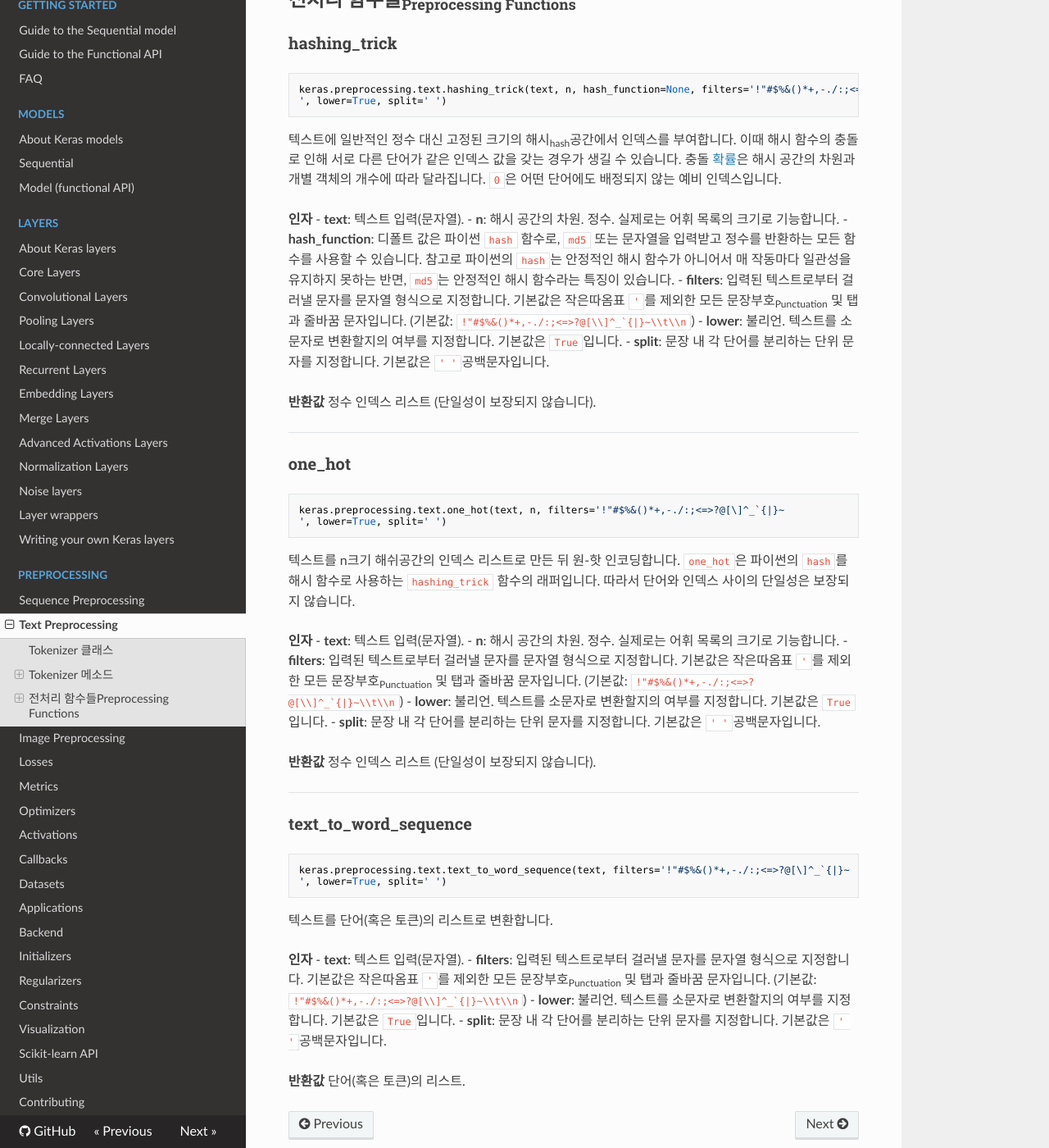
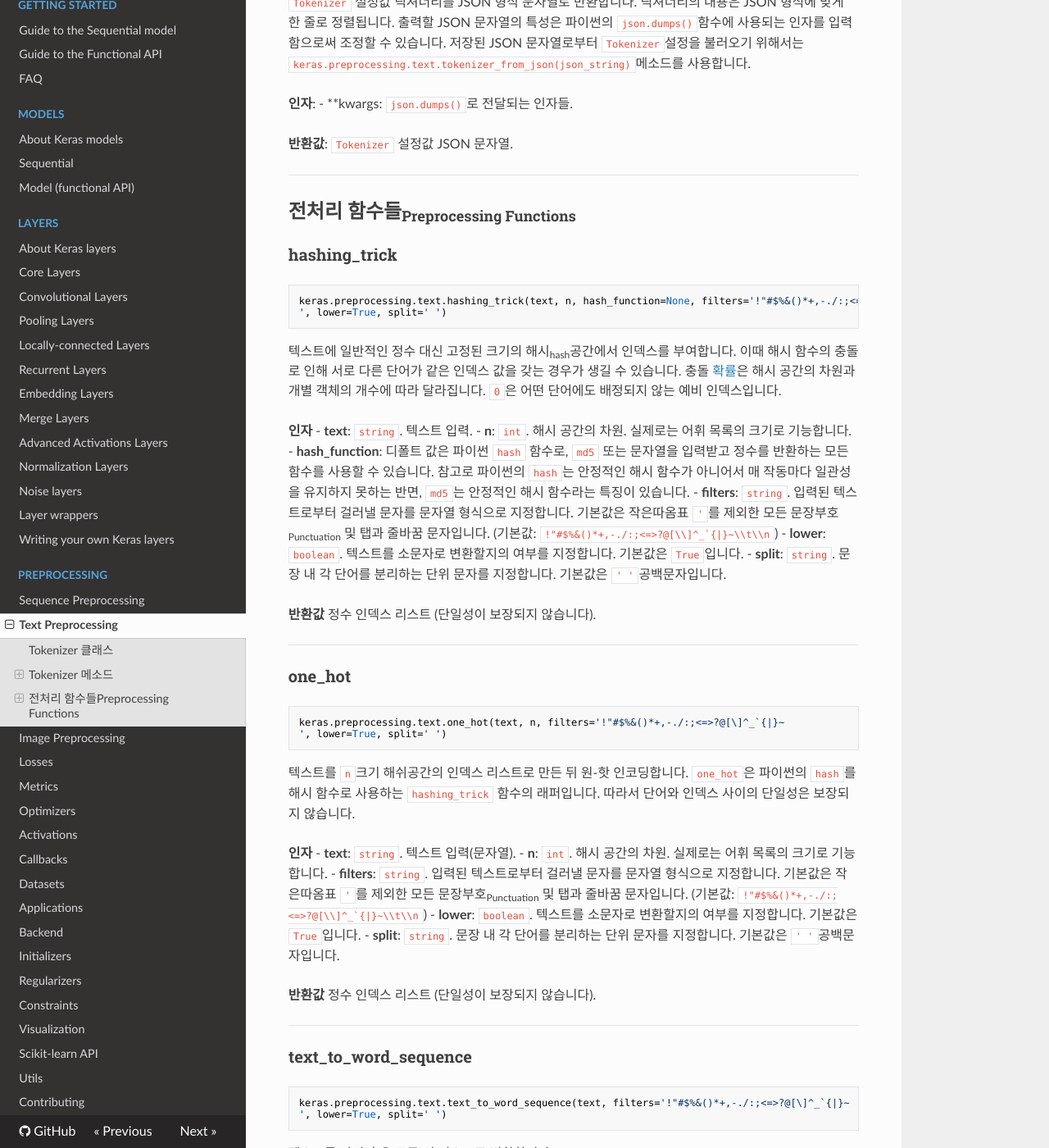
Before and after one commit to keras-team/keras-docs-ko, an MkDocs documentation site: the page built from sources/preprocessing/text.md, in a window 1280 px wide and 1400 px high, scrolled down 4707 px. Shown: the whole window at 82% size. Built offline with MkDocs 1.6.1, drawn with Linux system fonts in a browser that asks for light colours; nearby versions of some CDN libraries; some of the changed text lies outside the part shown.

Commit message:
Update text.md
- Changed data type description from translated words to highlighted codes, such as `int`, `float` ...
- Inserted separation lines between each couple of methods in order to make the document's style correspond to that of 'Image Preprocessing' document.

````diff
--- a/sources/preprocessing/text.md
+++ b/sources/preprocessing/text.md
@@ -12,12 +12,12 @@ keras.preprocessing.text.Tokenizer(num_words=None, filters='!"#$%&()*+,-./:;<=>?
 
 __인자<sub>Arguments</sub>__
 
-- __num_words__: 사용할 단어 개수의 최대값. 가장 빈번하게 사용되는 `num_words`개의 단어만 보존합니다. `0`은 어떤 단어에도 배정되지 않는 예비 인덱스 값이기 때문에, 입력된 말뭉치 가운데 실제로 보존되는 단어의 갯수는 `num_words-1`개가 됩니다.
-- __filters__: 입력된 텍스트로부터 걸러낼 문자를 문자열<sub>String</sub>형식으로 지정합니다. 기본값은 작은따옴표 `'`를 제외한 모든 문장부호<sub>Punctuation</sub> 및 탭과 줄바꿈 문자입니다.
-- __lower__: 불리언. 텍스트를 소문자로 변환할지의 여부를 지정합니다. 기본값은 `True`입니다.
-- __split__: 문장 내 각 단어를 분리하는 단위 문자를 지정합니다. 기본값은 `' '`공백문자입니다.
-- __char_level__: 참인 경우 단어 대신 `a, z, 0, 9`와 같은 각각의 문자를 별개의 토큰으로 처리합니다.
-- __oov_token__: 생성한 단어 인덱스`word_index`에 없는 단어를 대체하기 위한 문자열을 지정합니다 (예: `<UNK>`). 기본값은 `None`이며, 지정된 경우 목록 생성시 인덱스에 추가되어 이후 `text_to_sequence` 처리를 할 때 미등록 단어를 대체합니다.
+- __num_words__: `int`. 사용할 단어 개수의 최대값. 가장 빈번하게 사용되는 `num_words`개의 단어만 보존합니다. `0`은 어떤 단어에도 배정되지 않는 예비 인덱스 값이기 때문에, 입력된 말뭉치 가운데 실제로 보존되는 단어의 갯수는 `num_words-1`개가 됩니다.
+- __filters__: `string`. 입력된 텍스트로부터 걸러낼 문자를 지정합니다. 기본값은 작은따옴표 `'`를 제외한 모든 문장부호<sub>Punctuation</sub> 및 탭과 줄바꿈 문자입니다.
+- __lower__: `boolean`. 텍스트를 소문자로 변환할지의 여부를 지정합니다. 기본값은 `True`입니다.
+- __split__: `string`. 문장 내 각 단어를 분리하는 단위 문자를 지정합니다. 기본값은 `' '`공백문자입니다.
+- __char_level__: `boolean`. 참인 경우 단어 대신 `a, z, 0, 9`와 같은 각각의 문자를 별개의 토큰으로 처리합니다.
+- __oov_token__: `string`. 생성한 단어 인덱스`word_index`에 없는 단어를 대체하기 위한 문자열을 지정합니다 (예: `<UNK>`). 기본값은 `None`이며, 지정된 경우 목록 생성시 인덱스에 추가되어 이후 `text_to_sequence` 처리를 할 때 미등록 단어를 대체합니다.
 
 기본 설정을 따를 경우, 입력된 텍스트에서 `'`를 제외한 모든 문장부호를 삭제하여 단어의 나열로 만든 다음 공백으로 분리하여 토큰의 리스트를 만듭니다. 이 토큰으로 인덱스를 생성하거나 필요한 행렬을 만듭니다.
 
@@ -34,7 +34,7 @@ fit_on_texts(texts)
 __인자__
 - __texts__: 문자열의 리스트, (메모리 절약을 위한) 문자열의 제너레이터<sub>Generator</sub>, 또는 문자열 리스트로 이루어진 리스트.
 
-
+---
 ### fit_on_sequences
 ```python
 fit_on_sequences(sequences)
@@ -44,7 +44,7 @@ fit_on_sequences(sequences)
 __인자__
 - __sequences__: 순서형 데이터의 리스트. 여기서 리스트 내의 각 순서형 데이터는 해당 문장의 단어 순서에 따라 각 단어의 인덱스를 나열한 리스트입니다.
 
-
+---
 ### texts_to_sequences
 ```python
 texts_to_sequences(texts)
@@ -57,7 +57,7 @@ __인자__
 __반환값__
 단어 인덱스로 이루어진 리스트.
 
-
+---
 ### texts_to_sequences_generator
 ```python
 texts_to_sequences_generator(texts)
@@ -70,7 +70,7 @@ __인자__:
 __반환값__
 단어 인덱스로 이루어진 리스트를 반환하는 제너레이터.
 
-
+---
 ### sequences_to_texts
 ```python
 sequences_to_texts(sequences)
@@ -94,7 +94,7 @@ __반환값__:
         # Returns
             A list of texts (strings)
 
-
+---
 ### sequences_to_texts_generator
 ```python
 sequences_to_texts_generator(sequences)
@@ -107,7 +107,7 @@ __인자__:
 __반환값__:
 문자열의 리스트를 반환하는 제너레이터.
 
-
+---
 ### texts_to_matrix
 ```python
 texts_to_matrix(texts, mode)
@@ -125,7 +125,7 @@ __인자__:
 __반환값__:
 Numpy 행렬.
 
-
+---
 ### sequences_to_matrix
 ```python
 sequences_to_matrix(sequences, mode)
@@ -143,7 +143,7 @@ __인자__:
 __반환값__:
 Numpy 행렬.
 
-
+---
 ### get_config
 ```python
 get_config()
@@ -153,7 +153,7 @@ get_config()
 __반환값__:
 `Tokenizer` 설정값 딕셔너리.
 
-
+---
 ### to_json
 ```python
 to_json(**kwargs)
@@ -180,12 +180,12 @@ keras.preprocessing.text.hashing_trick(text, n, hash_function=None, filters='!"#
 텍스트에 일반적인 정수 대신 고정된 크기의 해시<sub>hash</sub>공간에서 인덱스를 부여합니다. 이때 해시 함수의 충돌로 인해 서로 다른 단어가 같은 인덱스 값을 갖는 경우가 생길 수 있습니다. 충돌 [확률](https://en.wikipedia.org/wiki/Birthday_problem#Probability_table)은 해시 공간의 차원과 개별 객체의 개수에 따라 달라집니다. `0`은 어떤 단어에도 배정되지 않는 예비 인덱스입니다.
 
 __인자__
-- __text__: 텍스트 입력(문자열).
-- __n__: 해시 공간의 차원. 정수. 실제로는 어휘 목록의 크기로 기능합니다.
+- __text__: `string`. 텍스트 입력.
+- __n__: `int`. 해시 공간의 차원. 실제로는 어휘 목록의 크기로 기능합니다.
 - __hash_function__: 디폴트 값은 파이썬 `hash` 함수로, `md5` 또는 문자열을 입력받고 정수를 반환하는 모든 함수를 사용할 수 있습니다. 참고로 파이썬의 `hash`는 안정적인 해시 함수가 아니어서 매 작동마다 일관성을 유지하지 못하는 반면, `md5`는 안정적인 해시 함수라는 특징이 있습니다.
-- __filters__: 입력된 텍스트로부터 걸러낼 문자를 문자열 형식으로 지정합니다. 기본값은 작은따옴표 `'`를 제외한 모든 문장부호<sub>Punctuation</sub> 및 탭과 줄바꿈 문자입니다. (기본값: ``!"#$%&()*+,-./:;<=>?@[\\]^_`{|}~\\t\\n``)
-- __lower__: 불리언. 텍스트를 소문자로 변환할지의 여부를 지정합니다. 기본값은 `True`입니다.
-- __split__: 문장 내 각 단어를 분리하는 단위 문자를 지정합니다. 기본값은 `' '`공백문자입니다.
+- __filters__: `string`. 입력된 텍스트로부터 걸러낼 문자를 문자열 형식으로 지정합니다. 기본값은 작은따옴표 `'`를 제외한 모든 문장부호<sub>Punctuation</sub> 및 탭과 줄바꿈 문자입니다. (기본값: ``!"#$%&()*+,-./:;<=>?@[\\]^_`{|}~\\t\\n``)
+- __lower__: `boolean`. 텍스트를 소문자로 변환할지의 여부를 지정합니다. 기본값은 `True`입니다.
+- __split__: `string`. 문장 내 각 단어를 분리하는 단위 문자를 지정합니다. 기본값은 `' '`공백문자입니다.
 
 __반환값__
 정수 인덱스 리스트 (단일성이 보장되지 않습니다).
@@ -197,14 +197,14 @@ __반환값__
 keras.preprocessing.text.one_hot(text, n, filters='!"#$%&()*+,-./:;<=>?@[\]^_`{|}~
 ', lower=True, split=' ')
 ```
-텍스트를 n크기 해쉬공간의 인덱스 리스트로 만든 뒤 원-핫 인코딩합니다. `one_hot`은 파이썬의 `hash`를 해시 함수로 사용하는 `hashing_trick` 함수의 래퍼입니다. 따라서 단어와 인덱스 사이의 단일성은 보장되지 않습니다.
+텍스트를 `n`크기 해쉬공간의 인덱스 리스트로 만든 뒤 원-핫 인코딩합니다. `one_hot`은 파이썬의 `hash`를 해시 함수로 사용하는 `hashing_trick` 함수의 래퍼입니다. 따라서 단어와 인덱스 사이의 단일성은 보장되지 않습니다.
 
 __인자__
-- __text__: 텍스트 입력(문자열).
-- __n__: 해시 공간의 차원. 정수. 실제로는 어휘 목록의 크기로 기능합니다.
-- __filters__: 입력된 텍스트로부터 걸러낼 문자를 문자열 형식으로 지정합니다. 기본값은 작은따옴표 `'`를 제외한 모든 문장부호<sub>Punctuation</sub> 및 탭과 줄바꿈 문자입니다. (기본값: ``!"#$%&()*+,-./:;<=>?@[\\]^_`{|}~\\t\\n``)
-- __lower__: 불리언. 텍스트를 소문자로 변환할지의 여부를 지정합니다. 기본값은 `True`입니다.
-- __split__: 문장 내 각 단어를 분리하는 단위 문자를 지정합니다. 기본값은 `' '`공백문자입니다.
+- __text__: `string`. 텍스트 입력(문자열).
+- __n__: `int`. 해시 공간의 차원. 실제로는 어휘 목록의 크기로 기능합니다.
+- __filters__: `string`. 입력된 텍스트로부터 걸러낼 문자를 문자열 형식으로 지정합니다. 기본값은 작은따옴표 `'`를 제외한 모든 문장부호<sub>Punctuation</sub> 및 탭과 줄바꿈 문자입니다. (기본값: ``!"#$%&()*+,-./:;<=>?@[\\]^_`{|}~\\t\\n``)
+- __lower__: `boolean`. 텍스트를 소문자로 변환할지의 여부를 지정합니다. 기본값은 `True`입니다.
+- __split__: `string`. 문장 내 각 단어를 분리하는 단위 문자를 지정합니다. 기본값은 `' '`공백문자입니다.
 
 __반환값__
 정수 인덱스 리스트 (단일성이 보장되지 않습니다).
@@ -219,10 +219,10 @@ keras.preprocessing.text.text_to_word_sequence(text, filters='!"#$%&()*+,-./:;<=
 텍스트를 단어(혹은 토큰)의 리스트로 변환합니다.
 
 __인자__
-- __text__: 텍스트 입력(문자열).
-- __filters__: 입력된 텍스트로부터 걸러낼 문자를 문자열 형식으로 지정합니다. 기본값은 작은따옴표 `'`를 제외한 모든 문장부호<sub>Punctuation</sub> 및 탭과 줄바꿈 문자입니다. (기본값: ``!"#$%&()*+,-./:;<=>?@[\\]^_`{|}~\\t\\n``)
-- __lower__: 불리언. 텍스트를 소문자로 변환할지의 여부를 지정합니다. 기본값은 `True`입니다.
-- __split__: 문장 내 각 단어를 분리하는 단위 문자를 지정합니다. 기본값은 `' '`공백문자입니다.
+- __text__: `string`. 텍스트 입력.
+- __filters__: `string`. 입력된 텍스트로부터 걸러낼 문자를 지정합니다. 기본값은 작은따옴표 `'`를 제외한 모든 문장부호<sub>Punctuation</sub> 및 탭과 줄바꿈 문자입니다. (기본값: ``!"#$%&()*+,-./:;<=>?@[\\]^_`{|}~\\t\\n``)
+- __lower__: `boolean`. 텍스트를 소문자로 변환할지의 여부를 지정합니다. 기본값은 `True`입니다.
+- __split__: `string`. 문장 내 각 단어를 분리하는 단위 문자를 지정합니다. 기본값은 `' '`공백문자입니다.
 
 __반환값__
 단어(혹은 토큰)의 리스트.
````
